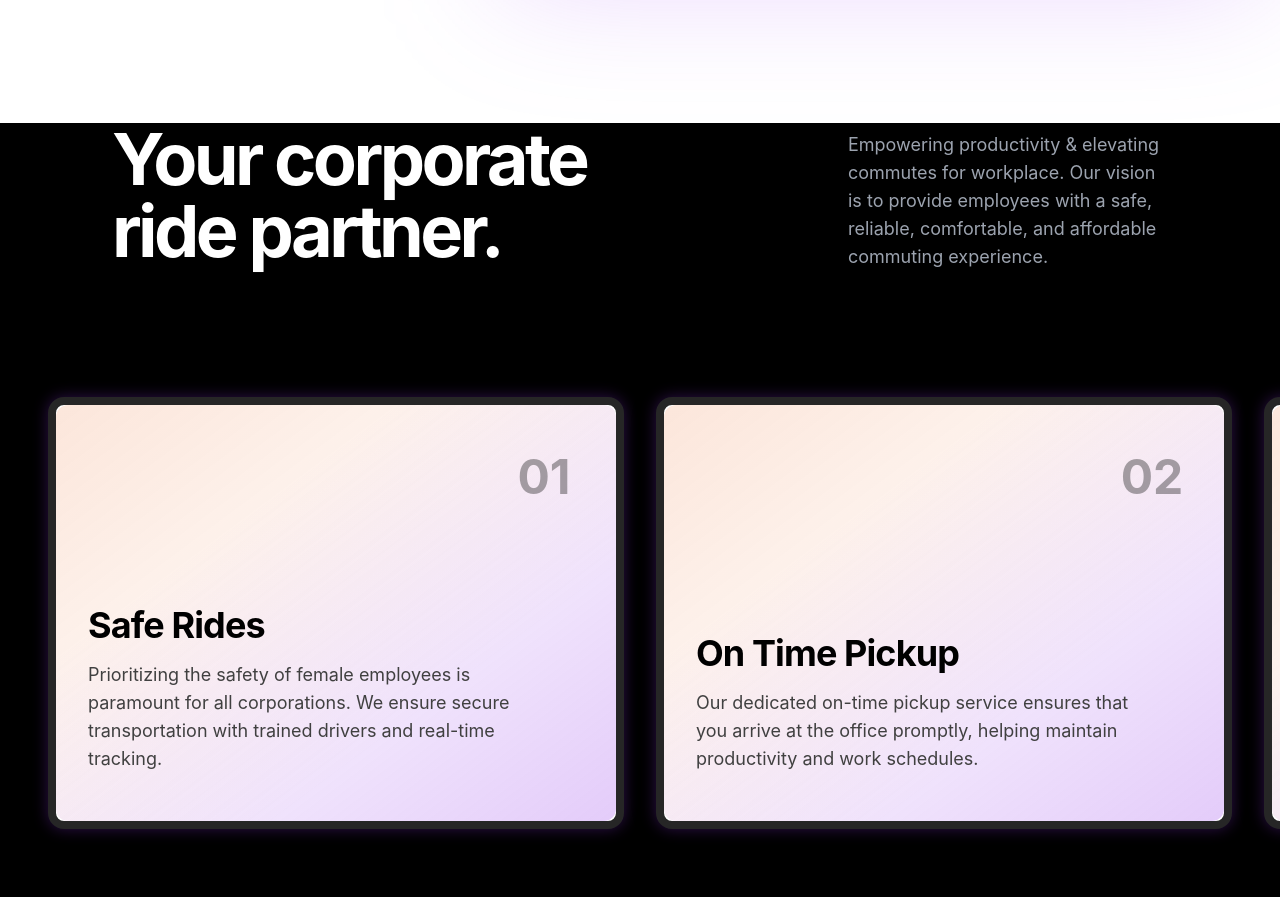
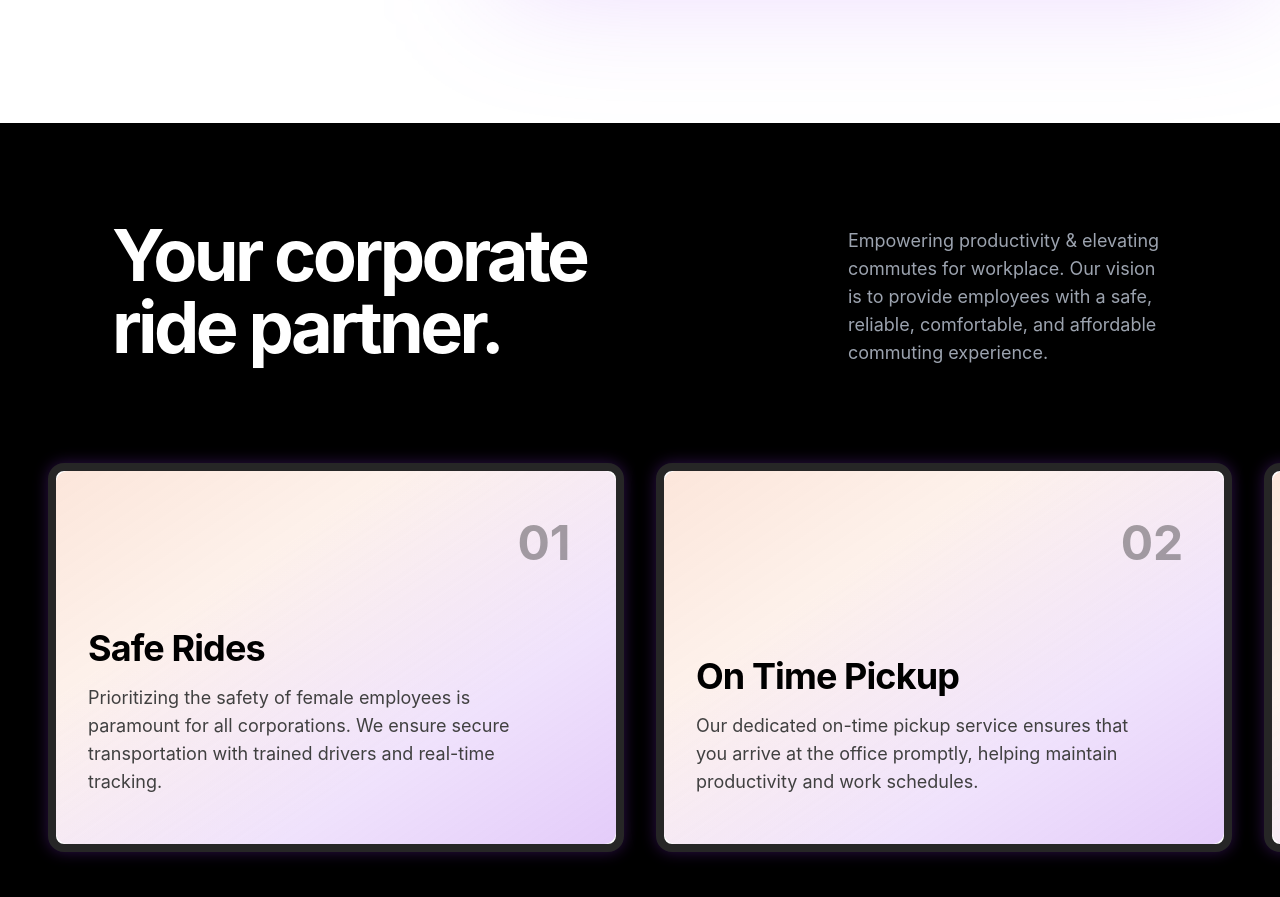
Before and after one commit to Punit-Dethe/triply, a React (Vite) app: page / in a window 1280 px wide. Shown: the part 1800-2697 px from the top of the page. Built offline with nearby package versions, Linux system fonts and the light colour scheme.

Commit message:
Update Features.jsx

```diff
--- a/src/components/Features.jsx
+++ b/src/components/Features.jsx
@@ -71,12 +71,15 @@ const Features = () => {
 
   return (
     <section ref={targetRef} className="relative h-[300vh] bg-black text-white">
-      <div className="sticky top-0 h-screen overflow-hidden flex flex-col sm:justify-center">
+      <div className="sticky top-0 h-screen overflow-hidden flex flex-col">
         {/* Added extra space at top - only visible on mobile */}
         <div className="h-[12vh] sm:h-0"></div>
 
+        {/* Desktop-only top spacing - REDUCED */}
+        <div className="hidden sm:block sm:h-[7vh] md:h-[9vh] lg:h-[12vh]"></div>
+
         {/* Text Content */}
-        <div ref={textContainerRef} className="w-full max-w-6xl mx-auto px-8 md:px-12 z-10 mb-1 sm:mb-6 md:mb-8">
+        <div ref={textContainerRef} className="w-full max-w-6xl mx-auto px-8 md:px-12 z-10 mb-1 sm:mb-4 md:mb-6">
             <div className="flex flex-col md:flex-row justify-between items-start">
                 <h2 className="text-4xl md:text-5xl lg:text-7xl font-bold tracking-tighter leading-tight max-w-lg">
                     Your corporate ride partner.
@@ -92,12 +95,12 @@ const Features = () => {
           <motion.div
             ref={motionDivRef}
             style={{ x, paddingLeft: dynamicPaddingLeft, paddingRight: dynamicPaddingLeft }}
-            className="flex gap-4 sm:gap-8 py-2 sm:py-12 md:py-16 w-max h-full"
+            className="flex gap-4 sm:gap-8 py-2 sm:py-10 md:py-14 w-max h-full"
           >
               {features.map((feature, index) => (
                 <div key={index} className="relative shrink-0 h-full flex items-center">
                   <div
-                    className="relative w-[90vw] md:w-[60vw] lg:w-[45vw] max-w-[800px] h-[75%] sm:h-auto sm:aspect-[4/3] rounded-2xl flex flex-col justify-end p-5 md:p-8 bg-white border-8 border-neutral-800 shadow-xl overflow-hidden"
+                    className="relative w-[90vw] md:w-[60vw] lg:w-[45vw] max-w-[800px] h-[75%] sm:h-auto sm:aspect-[4/2.7] rounded-2xl flex flex-col justify-end p-5 md:p-8 bg-white border-8 border-neutral-800 shadow-xl overflow-hidden"
                     style={{
                       boxShadow: '0 0 15px rgba(146, 51, 234, 0.31), 0 0 30px rgba(0, 0, 0, 0.1)'
                     }}
```
